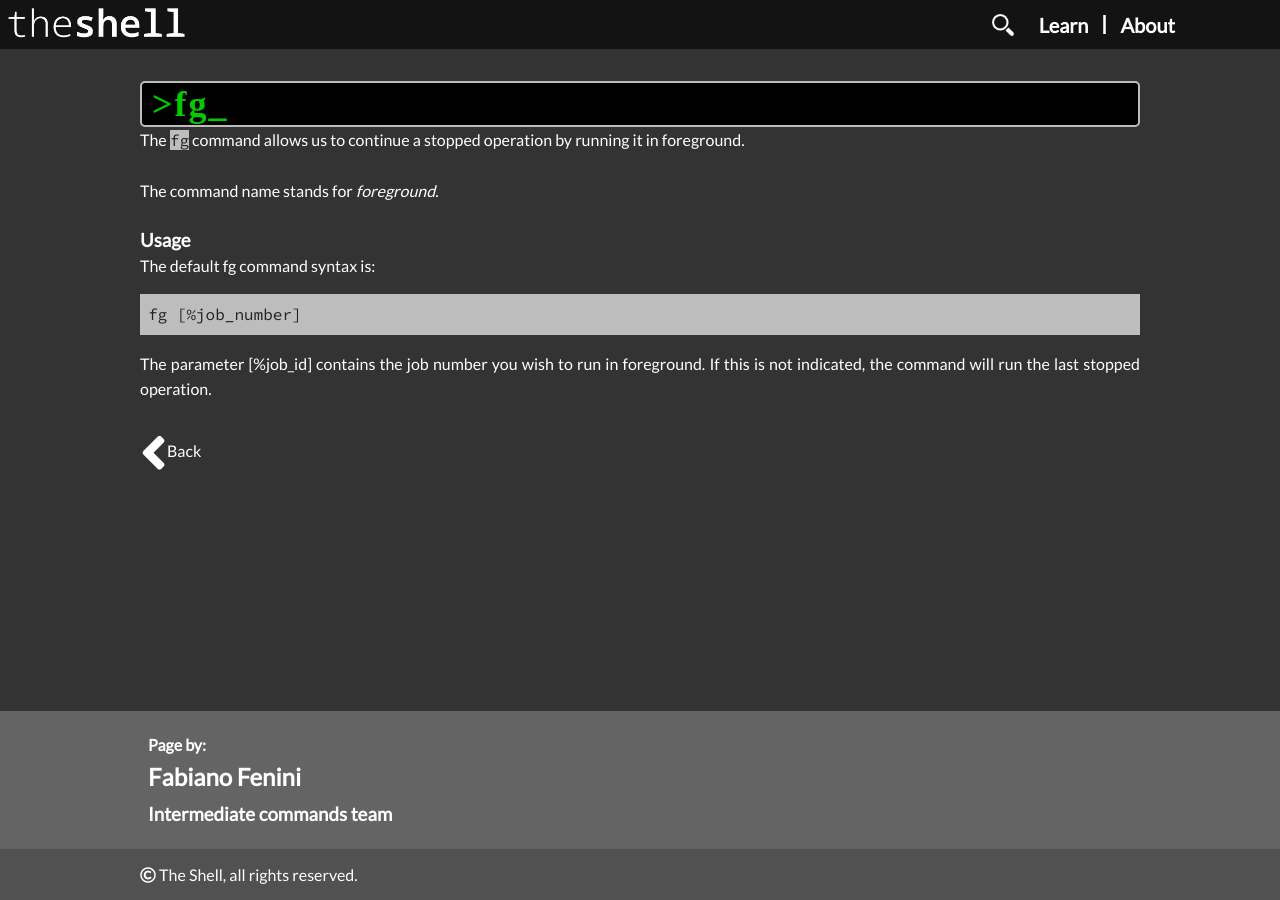
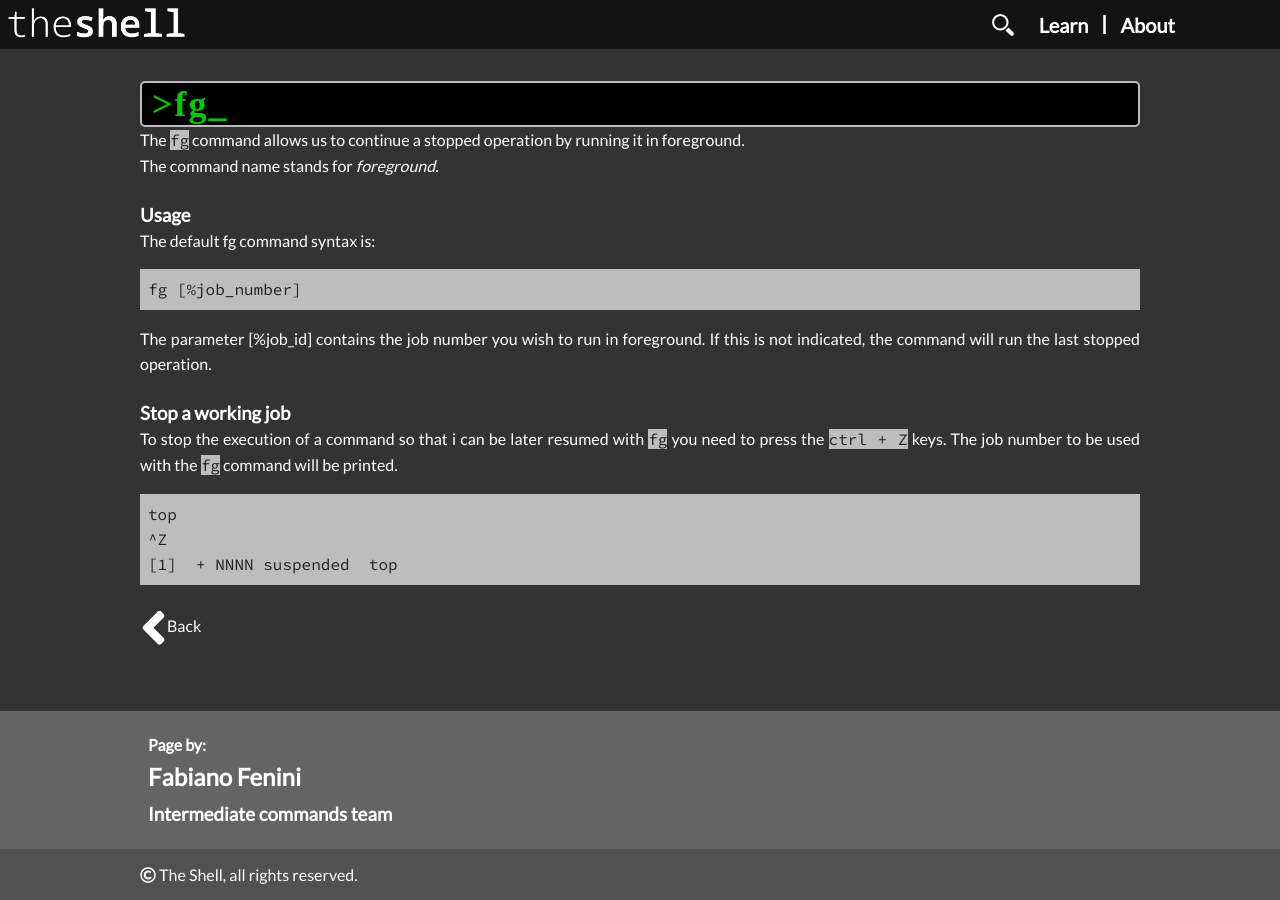
Before and after one commit to bvlj/usi_sa1_theshell_ch, a Jekyll site: the page built from site/pages/cmd/interm/fg.html, in a window 1280 px wide. Built offline with Jekyll 4.4.1, drawn with Linux system fonts in a browser that asks for light colours; nearby versions of some CDN libraries; some web fonts are replaced; comment, search, counter and statistics services are not loaded.

Commit message:
interm: add info on how to stop jobs in fg
git-svn-id: svn+ssh://atelier.inf.usi.ch/home/bevilj/group-1@228 a672b425-5310-4d7a-af5c-997e18724b81

```diff
--- a/site/pages/cmd/interm/fg.html
+++ b/site/pages/cmd/interm/fg.html
@@ -7,10 +7,9 @@ author: Fabiano Fenini
 title: fg
 previous-page: ""
 ---
-The <code>fg</code> command allows us to continue a stopped operation by running it in foreground.
-<br>
+The <code>fg</code> command allows us to continue a stopped operation by running it
+in foreground.<br>
 
-<br>
 The command name stands for <i>foreground</i>.<br><br>
 
 <h3>Usage</h3>
@@ -21,6 +20,17 @@ The default fg command syntax is:
 fg [%job_number]
 </pre>
 
-The parameter [%job_id] contains the job number you wish to run in foreground. If this is not indicated,
-the command will run the last stopped operation.
-<br><br>
+The parameter [%job_id] contains the job number you wish to run in foreground.
+If this is not indicated, the command will run the last stopped operation.<br><br>
+
+<h3>Stop a working job</h3>
+
+To stop the execution of a command so that i can be later resumed with <code>fg</code>
+you need to press the <code>ctrl + Z</code> keys. The job number to be used with the
+<code>fg</code> command will be printed.
+
+<pre>
+top
+^Z
+[1]  + NNNN suspended  top
+</pre>
```
